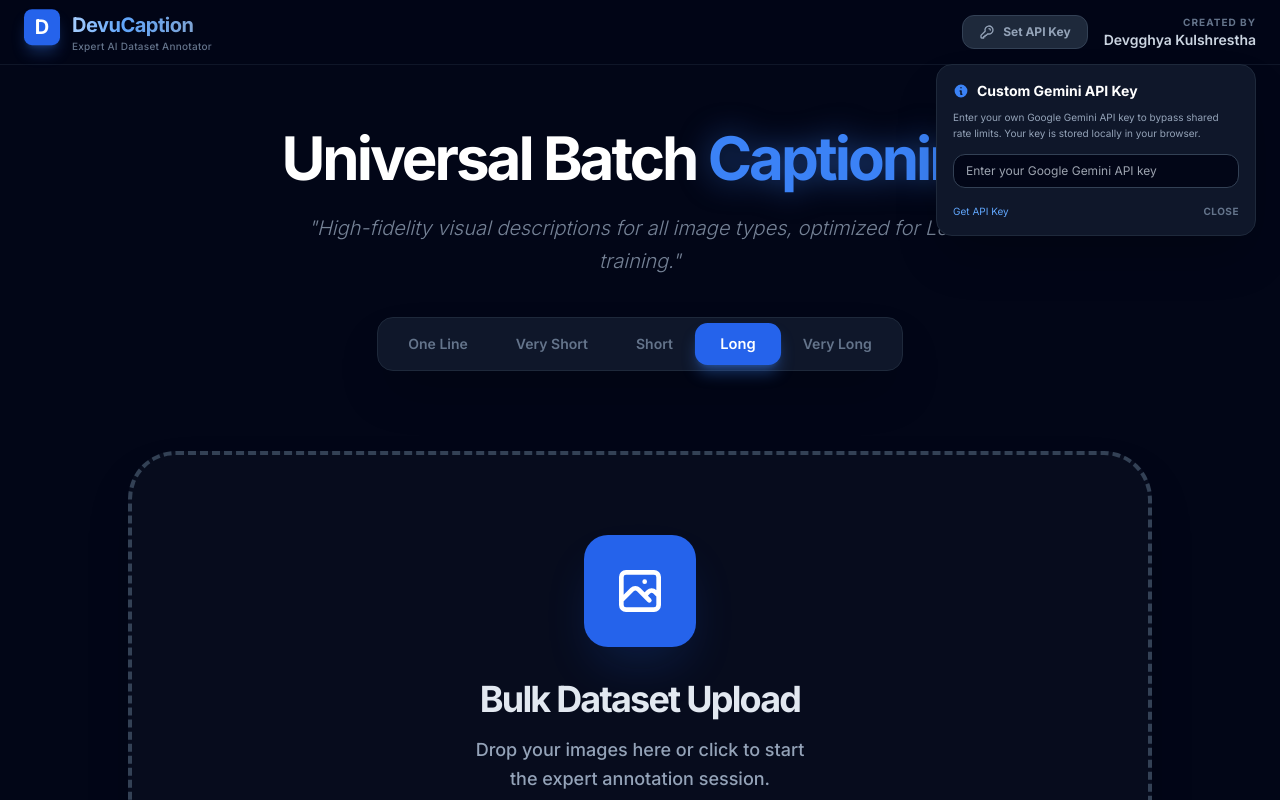
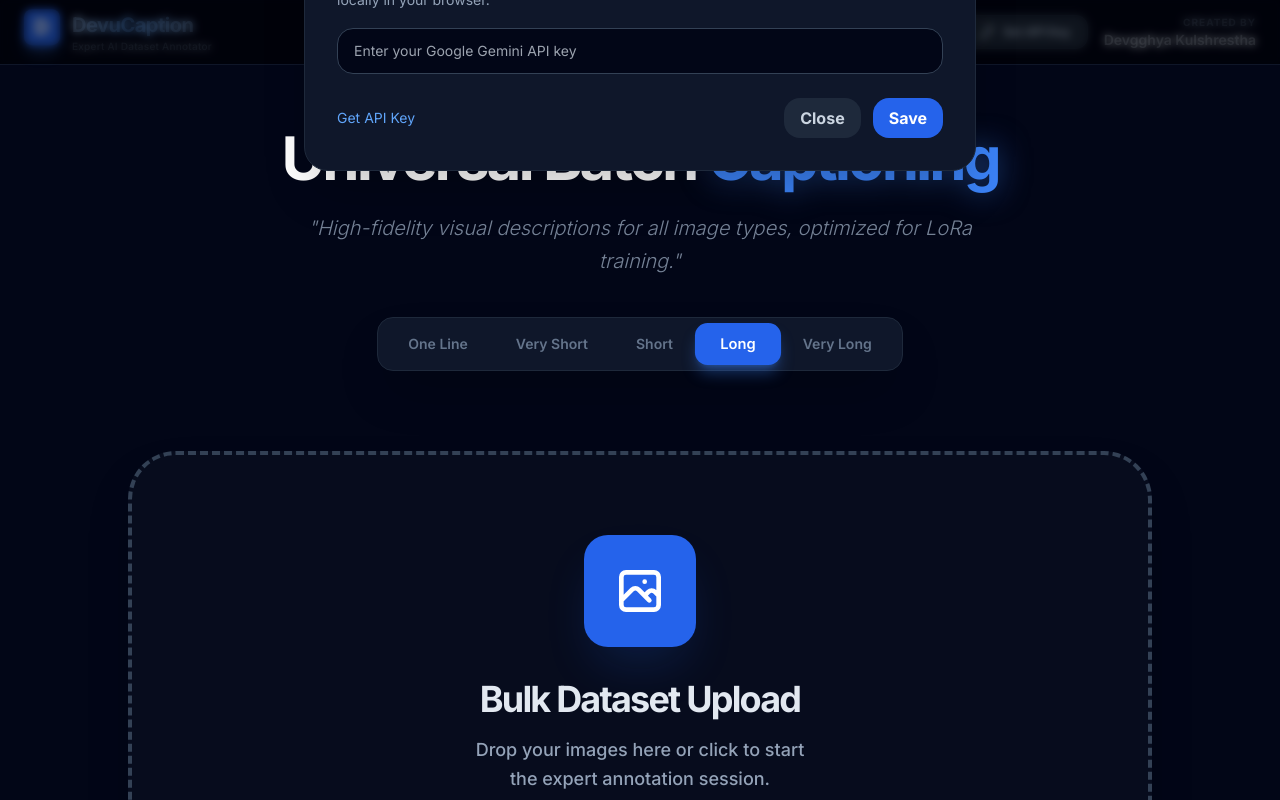
Before and after one commit to Devgghya/DevuCaption-Universal-Batch-Captioning, a React (Vite) app: page / in a window 1280 px wide. Shown: the top 800 px of the page. Built offline with nearby package versions, Linux system fonts and the light colour scheme.

Commit message:
Redesign API key input as centered modal
Replaces the sidebar API key input panel with a centered modal featuring a backdrop overlay and improved layout. Enhances user experience by making the input more prominent and accessible, and adds a Save button alongside Close.

```diff
--- a/App.tsx
+++ b/App.tsx
@@ -265,42 +265,63 @@ const App: React.FC = () => {
           </div>
         </div>
 
-        {/* API Key Input Panel */}
+        {/* API Key Input Modal (centered with overlay) */}
         {showApiKeyInput && (
-          <div className="absolute top-16 right-4 sm:right-6 w-80 bg-slate-900 border border-slate-800 p-4 rounded-2xl shadow-2xl animate-in slide-in-from-top-4 fade-in z-50">
-             <h3 className="text-sm font-bold text-white mb-2 flex items-center gap-2">
-               <svg xmlns="http://www.w3.org/2000/svg" className="h-4 w-4 text-blue-500" viewBox="0 0 20 20" fill="currentColor">
+          <>
+            <div
+              onClick={() => setShowApiKeyInput(false)}
+              className="fixed inset-0 bg-black/50 backdrop-blur-sm z-40"
+            />
+
+            <div className="fixed inset-0 z-50 flex items-center justify-center px-4">
+              <div className="w-full max-w-2xl bg-slate-900 border border-slate-800 p-6 sm:p-8 rounded-3xl shadow-2xl transform transition-all animate-in zoom-in">
+                <h3 className="text-lg sm:text-xl font-bold text-white mb-3 flex items-center gap-3">
+                  <svg xmlns="http://www.w3.org/2000/svg" className="h-5 w-5 text-blue-500" viewBox="0 0 20 20" fill="currentColor">
                     <path fillRule="evenodd" d="M18 10a8 8 0 11-16 0 8 8 0 0116 0zm-7-4a1 1 0 11-2 0 1 1 0 012 0zM9 9a1 1 0 000 2v3a1 1 0 001 1h1a1 1 0 100-2v-3a1 1 0 00-1-1H9z" clipRule="evenodd" />
                   </svg>
                   Custom Gemini API Key
                 </h3>
-             <p className="text-[10px] text-slate-400 mb-3 leading-relaxed">
+
+                <p className="text-sm text-slate-400 mb-4 leading-relaxed">
                   Enter your own Google Gemini API key to bypass shared rate limits. Your key is stored locally in your browser.
                 </p>
+
                 <input
                   type="password"
                   value={apiKey}
                   onChange={handleApiKeyChange}
                   placeholder="Enter your Google Gemini API key"
-               className="w-full bg-slate-950 border border-slate-700 rounded-xl px-3 py-2 text-xs text-white focus:outline-none focus:border-blue-500 transition-colors mb-2"
+                  className="w-full bg-slate-950 border border-slate-700 rounded-2xl px-4 py-3 text-sm text-white focus:outline-none focus:border-blue-500 transition-colors mb-4"
                 />
-             <div className="flex justify-between items-center mt-2">
+
+                <div className="flex flex-col sm:flex-row sm:items-center sm:justify-between gap-3 mt-2">
                   <a
                     href="https://aistudio.google.com/app/apikey"
                     target="_blank"
                     rel="noopener noreferrer"
-                  className="text-[10px] text-blue-400 hover:text-blue-300 hover:underline"
+                    className="text-sm text-blue-400 hover:text-blue-300 hover:underline"
                   >
                     Get API Key
                   </a>
+
+                  <div className="flex items-center gap-3">
                     <button
                       onClick={() => setShowApiKeyInput(false)}
-                  className="text-[10px] font-bold text-slate-500 hover:text-white uppercase tracking-wider"
+                      className="px-4 py-2 bg-slate-800 hover:bg-slate-700 text-slate-300 hover:text-white font-bold rounded-2xl transition-colors"
                     >
                       Close
                     </button>
+                    <button
+                      onClick={() => { setShowApiKeyInput(false); }}
+                      className="px-4 py-2 bg-blue-600 hover:bg-blue-500 text-white font-bold rounded-2xl transition-colors"
+                    >
+                      Save
+                    </button>
                   </div>
                 </div>
+              </div>
+            </div>
+          </>
         )}
       </header>
 
```
Lines whose indentation alone changed are shown as unchanged.
